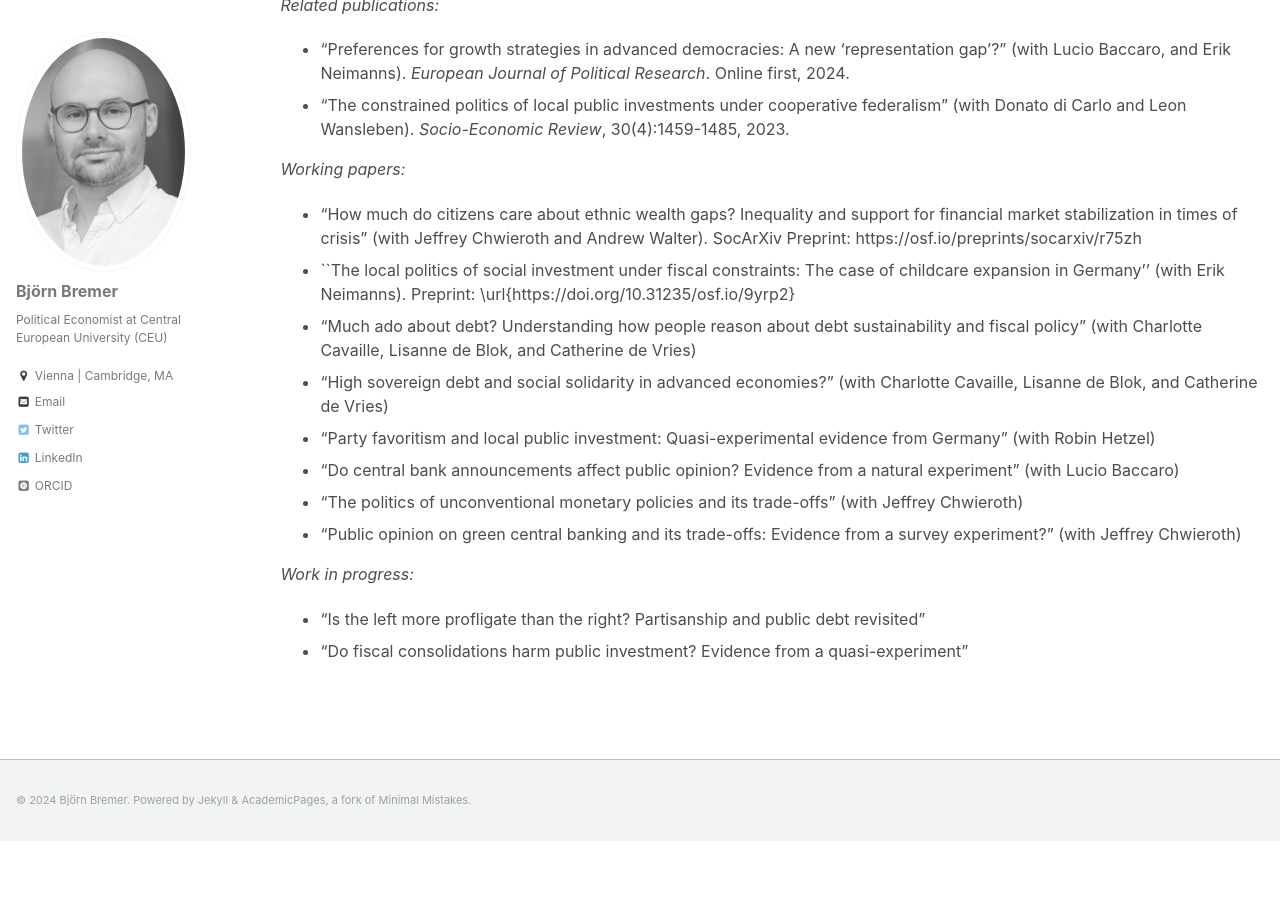
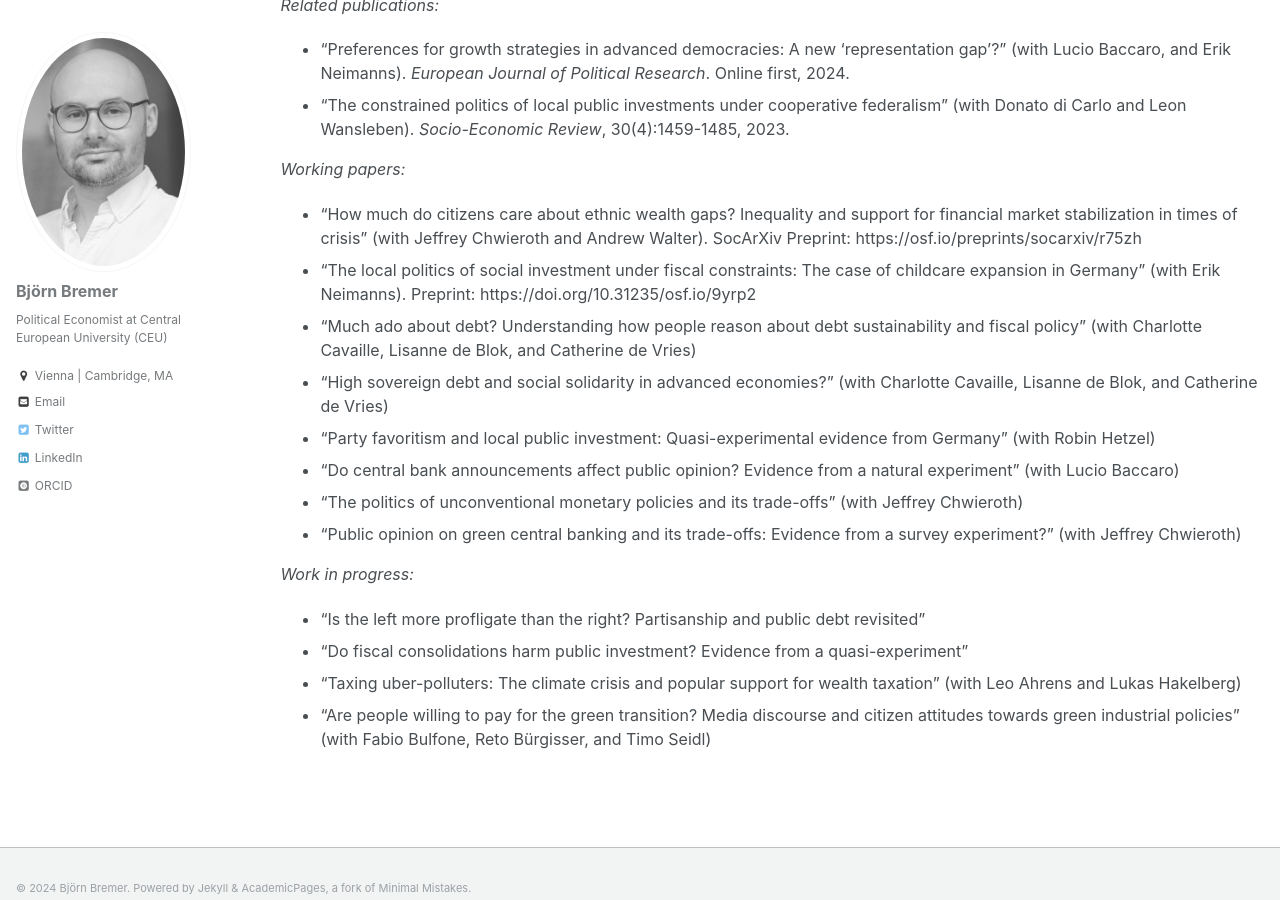
Before and after one commit to bjoernbremer/bjoernbremer.github.io, a Jekyll site: the page built from _projects/4_politics_macroeconomics.md, in a window 1280 px wide and 900 px high, scrolled down 716 px. Built offline with Jekyll 4.4.1, drawn with Linux system fonts in a browser that asks for light colours; some web fonts are replaced; before the commit the page ends 1557 px from its top, so only the background shows below that.

Commit message:
Update 4_politics_macroeconomics.md

```diff
--- a/_projects/4_politics_macroeconomics.md
+++ b/_projects/4_politics_macroeconomics.md
@@ -17,7 +17,7 @@ A large focus of these projects is to examine the relationship between macroecon
 
 *Working papers:*
 * "How much do citizens care about ethnic wealth gaps? Inequality and support for financial market stabilization in times of crisis" (with [Jeffrey Chwieroth](http://personal.lse.ac.uk/chwierot/) and [Andrew Walter](https://findanexpert.unimelb.edu.au/profile/195100-andrew-walter)). SocArXiv Preprint: https://osf.io/preprints/socarxiv/r75zh
-* ``The local politics of social investment under fiscal constraints: The case of childcare expansion in Germany'' (with Erik Neimanns).  Preprint: \url{https://doi.org/10.31235/osf.io/9yrp2}
+* "The local politics of social investment under fiscal constraints: The case of childcare expansion in Germany" (with Erik Neimanns).  Preprint: https://doi.org/10.31235/osf.io/9yrp2
 * "Much ado about debt? Understanding how people reason about debt sustainability and fiscal policy" (with [Charlotte Cavaille](https://charlottecavaille.wordpress.com/), [Lisanne de Blok](https://lisannedeblok.com/), and [Catherine de Vries](https://www.catherinedevries.eu/))
 * "High sovereign debt and social solidarity in advanced economies?" (with [Charlotte Cavaille](https://charlottecavaille.wordpress.com/), [Lisanne de Blok](https://lisannedeblok.com/), and [Catherine de Vries](https://www.catherinedevries.eu/))
 * "Party favoritism and local public investment: Quasi-experimental evidence from Germany" (with Robin Hetzel)
@@ -29,3 +29,5 @@ A large focus of these projects is to examine the relationship between macroecon
 
 * "Is the left more profligate than the right? Partisanship and public debt revisited"
 * "Do fiscal consolidations harm public investment? Evidence from a quasi-experiment"
+* "Taxing uber-polluters: The climate crisis and popular support for wealth taxation" (with Leo Ahrens and Lukas Hakelberg)
+* "Are people willing to pay for the green transition? Media discourse and citizen attitudes towards green industrial policies" (with Fabio Bulfone, Reto Bürgisser, and Timo Seidl)
```
